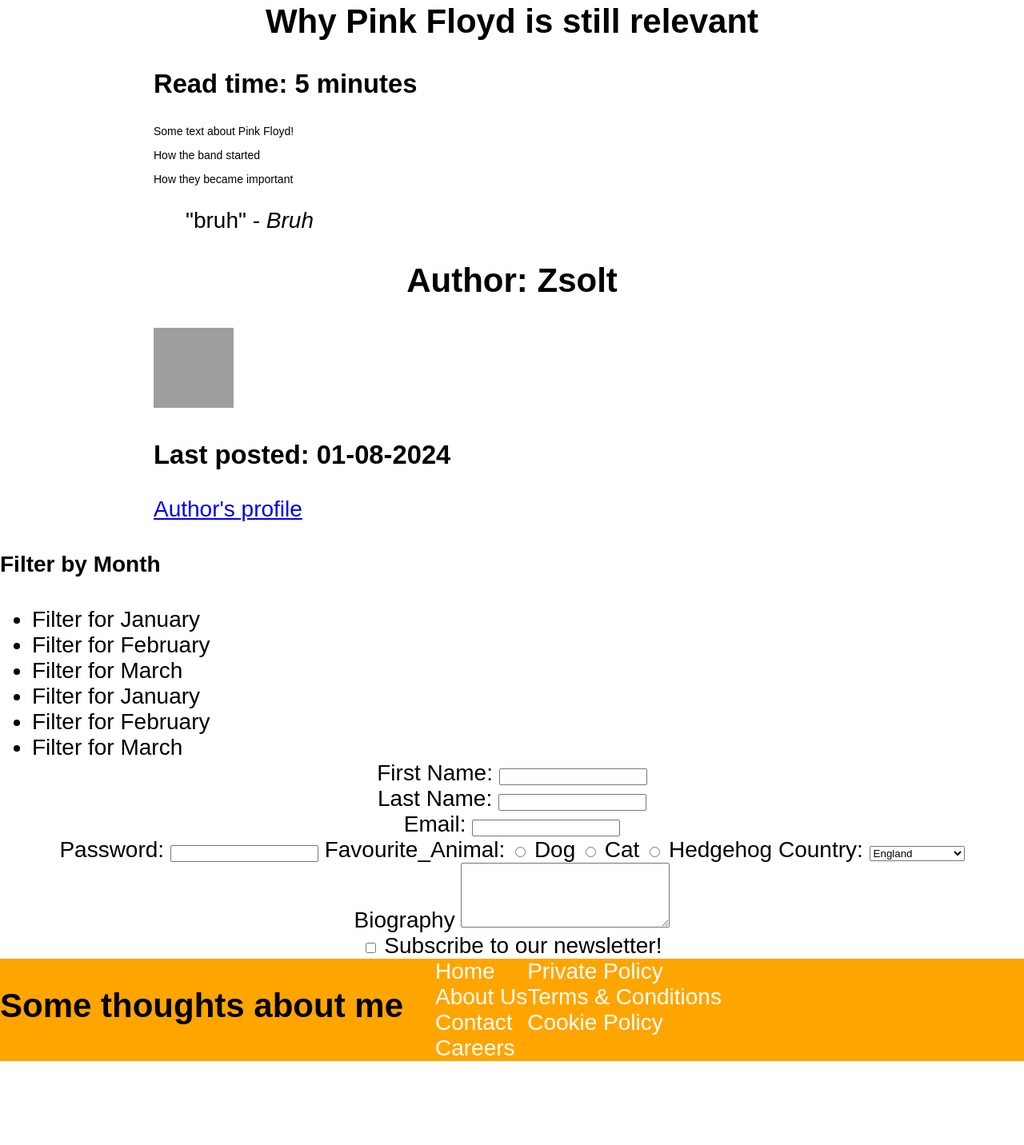
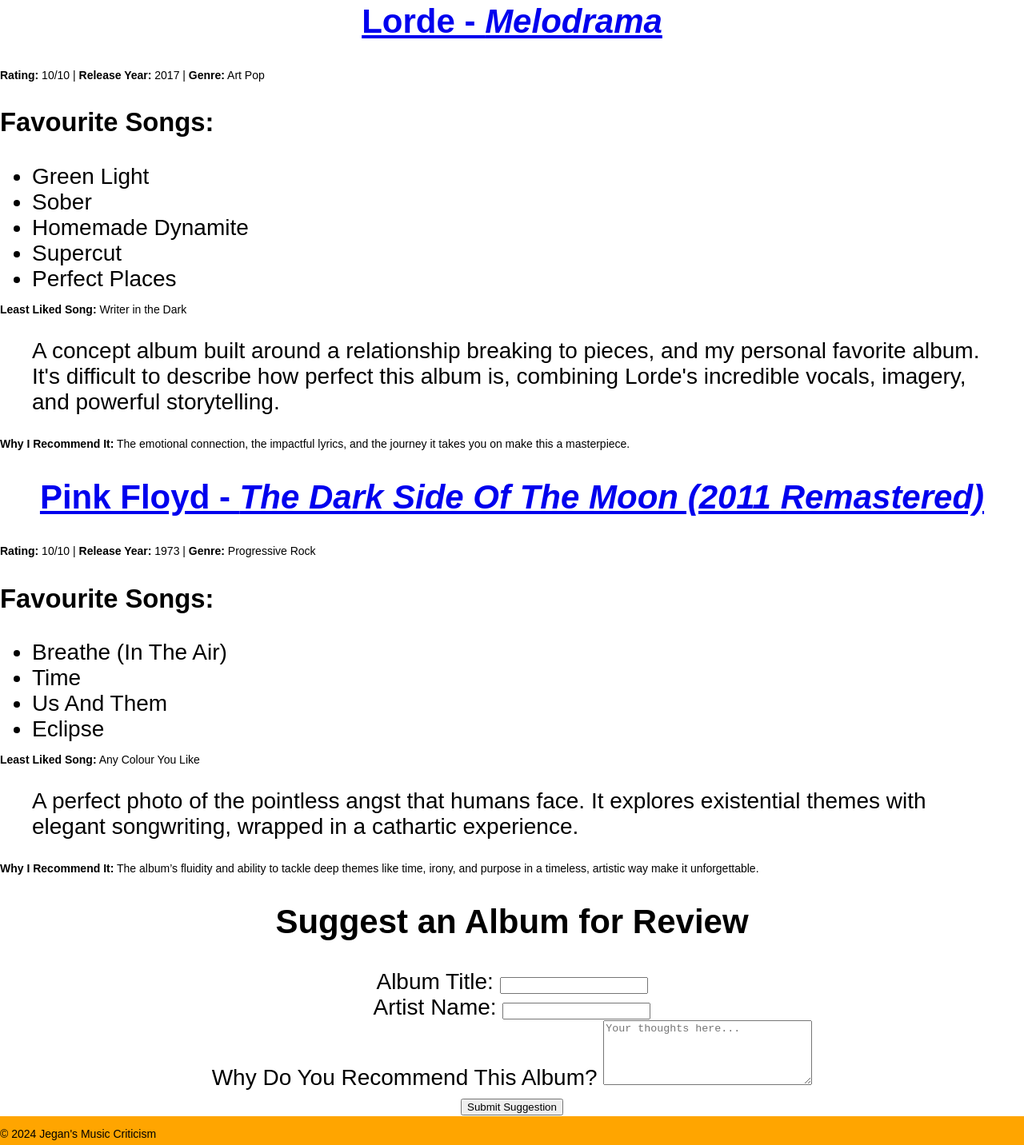
Before and after one commit to herbivorehero/herbivorehero.github.io, a plain HTML site: page index.html in a window 1280 px wide. Shown: the part 128-1560 px from the top of the page at 80% size. Before the commit the page ends 1455 px from the top, so only its background shows below. Drawn offline with Linux system fonts and the light colour scheme; grey boxes are pictures that could not be loaded.

Commit message:
Changed contents to music criticism

```diff
--- a/index.html
+++ b/index.html
@@ -2,135 +2,93 @@
 <html lang="en">
 <head>
     <link rel="stylesheet" href="style.css">
-    <script src="app.js"></script>
     <meta charset="UTF-8">
     <meta name="viewport" content="width=device-width, initial-scale=1.0">
-    <title>Dopamine Discovery</title>
+    <title>Music Criticism | Jegan's Reviews</title>
 </head>
 <body>
     <header id="main-header">
-        <!-- the content of the header -->
-         <h1 id="logo">Jegan's Blog</h1>
+        <h1 id="logo">Jegan's Music Criticism</h1>
         <nav>
             <ul id="nav-ul">
-                <li>
-                    <a href="https://open.spotify.com/track/1KKuoYESWoUGsau6YYoEMl?si=e40f1e8e49a94a17">Home</a>
-                </li>
-                <li>
-                    <a href="https://open.spotify.com/track/1KKuoYESWoUGsau6YYoEMl?si=e40f1e8e49a94a17">About us</a>
-                </li>
-                <li>
-                    <a href="https://open.spotify.com/track/1KKuoYESWoUGsau6YYoEMl?si=e40f1e8e49a94a17">Contact</a>
-                </li>
+                <li><a href="#">Home</a></li>
+                <li><a href="#">About</a></li>
+                <li><a href="#">Contact</a></li>
             </ul>
         </nav>
     </header>
+
     <main>
-        <!-- main content of the website can go here -->
+        <!-- Album 1: Lorde - Melodrama -->
+        <section class="album-review">
+            <header>
+                <h2><a href="https://open.spotify.com/album/2B87zXm9bOWvljDAbI4QWx" target="_blank">Lorde - <em>Melodrama</em></a></h2>
+                <p><strong>Rating:</strong> 10/10 | <strong>Release Year:</strong> 2017 | <strong>Genre:</strong> Art Pop</p>
+            </header>
             <article>
+                <h3>Favourite Songs:</h3>
+                <ul>
+                    <li>Green Light</li>
+                    <li>Sober</li>
+                    <li>Homemade Dynamite</li>
+                    <li>Supercut</li>
+                    <li>Perfect Places</li>
+                </ul>
+                <p><strong>Least Liked Song:</strong> Writer in the Dark</p>
+                <blockquote>
+                    A concept album built around a relationship breaking to pieces, and my personal favorite album. It's difficult to describe how perfect this album is, combining Lorde's incredible vocals, imagery, and powerful storytelling.
+                </blockquote>
+                <p><strong>Why I Recommend It:</strong> The emotional connection, the impactful lyrics, and the journey it takes you on make this a masterpiece.</p>
+            </article>
+        </section>
+
+        <!-- Album 2: Pink Floyd - The Dark Side Of The Moon -->
+        <section class="album-review">
             <header>
-                <!-- Article's header goes here-->
-                <h2>Why Pink Floyd is still relevant</h2>
-                <h3>Read time: 5 minutes</h3>
+                <h2><a href="https://open.spotify.com/album/4LH4d3cOWNNsVw41Gqt2kv" target="_blank">Pink Floyd - <em>The Dark Side Of The Moon (2011 Remastered)</em></a></h2>
+                <p><strong>Rating:</strong> 10/10 | <strong>Release Year:</strong> 1973 | <strong>Genre:</strong> Progressive Rock</p>
             </header>
-            <main>
-                <p>Some text about Pink Floyd!</p>
-                <p>How the band started</p>
-                <p>How they became important</p>
+            <article>
+                <h3>Favourite Songs:</h3>
+                <ul>
+                    <li>Breathe (In The Air)</li>
+                    <li>Time</li>
+                    <li>Us And Them</li>
+                    <li>Eclipse</li>
+                </ul>
+                <p><strong>Least Liked Song:</strong> Any Colour You Like</p>
                 <blockquote>
-                    "bruh" - <cite>Bruh</cite>
+                    A perfect photo of the pointless angst that humans face. It explores existential themes with elegant songwriting, wrapped in a cathartic experience.
                 </blockquote>
-            </main>
-            <footer>
-                <h2>Author: Zsolt</h2>
-                <img src="https://placebear.com/100/100" alt="A profile picture of a bear">
-                <h3>Last posted: 01-08-2024</h3>
-                <a href="https://www.brightnetwork.co.uk/" target="_blank"_>Author's profile</a>
-            </footer>
+                <p><strong>Why I Recommend It:</strong> The album’s fluidity and ability to tackle deep themes like time, irony, and purpose in a timeless, artistic way make it unforgettable.</p>
             </article>
-        <aside>
-            <section>
-                <h4>Filter by Month</h4>
-                <nav>
-                    <ul>
-                        <div>
-                            <li><a href=""></a>Filter for January</li>
-                            <li><a href=""></a>Filter for February</li>
-                            <li><a href=""></a>Filter for March</li>
-                        </div>
-                            <li><a href=""></a>Filter for January</li>
-                            <li><a href=""></a>Filter for February</li>
-                            <li><a href=""></a>Filter for March</li>
-                    </ul>
+        </section>
 
-                </nav>
+        <!-- Additional album reviews go here -->
 
-            </section>
-            <section>
-
-            </section>
-        </aside>
-        <form action="" method="">
-            <label for="first_name">First Name:</label>
-            <input type="text" id="first_name" name="first_name" required>
+        <!-- Suggest an Album Section -->
+        <section id="suggest-album">
+            <h2>Suggest an Album for Review</h2>
+            <form action="" method="post">
+                <label for="album-title">Album Title:</label>
+                <input type="text" id="album-title" name="album_title" required>
                 <br>
 
-            <label for="last_name">Last Name:</label>
-            <input type="text" id="last_name" name="last_name" required>
+                <label for="artist-name">Artist Name:</label>
+                <input type="text" id="artist-name" name="artist_name" required>
                 <br>
 
-            <label for="email">Email:</label>
-            <input type="email" id="email" name="email">
-            <br>
-            <label for="password">Password:</label>
-            <input type="password" id="password" name="password">
-
-            <label for="favourite_animal">Favourite_Animal:</label>
-            <input type="radio" name="favourite_animal" id="dog" value="dog">
-            <label for="dog">Dog</label>
-            <input type="radio" name="favourite_animal" id="cat" value="cat">
-            <label for="cat">Cat</label>
-            <input type="radio" name="favourite_animal" id="hedgehog" value="hedgehog">
-            <label for="hedgehodg">Hedgehog</label>
-
-            <label for="country">Country:</label>
-            <select name="country" id="country">
-                <option value="England">England</option>
-                <option value="Wales">Wales</option>
-                <option value="Scotland">Scotland</option>
-                <option value="Northern Ireland">Northern Ireland</option>
-            </select>
+                <label for="suggestion-comments">Why Do You Recommend This Album?</label>
+                <textarea id="suggestion-comments" name="suggestion_comments" cols="30" rows="5" placeholder="Your thoughts here..." required></textarea>
                 <br>
 
-            <label for="bio">Biography</label>
-            <textarea name="bio" id="bio" cols="30" rows="5"></textarea>
-            <br>
+                <input type="submit" value="Submit Suggestion">
+            </form>
+        </section>
+    </main>
 
-            <input type="checkbox" id="subscribe" name="subscribe">
-            <label for="subscribe">Subscribe to our newsletter!</label>
-            <br>
-        </form>
-    </main>
     <footer>
-        <h2>Some thoughts about me</h2>
-        <section>
-            <nav>
-                <ul id = "footer-ul">
-                    <div>
-                        <li><a href="">Home</a></li>
-                        <li><a href="">About Us</a></li>
-                        <li><a href="">Contact</a></li>
-                        <li><a href="">Careers</a></li>
-                    </div>
-                    <div>
-                        <li><a href="">Private Policy</a></li>
-                        <li><a href="">Terms & Conditions</a></li>
-                        <li><a href="">Cookie Policy</a></li>
-                    </div>
-                </ul>
-            </nav>
-        </section>
-
+        <p>&copy; 2024 Jegan's Music Criticism</p>
     </footer>
 </body>
 </html>
```
Lines whose indentation alone changed are shown as unchanged.
